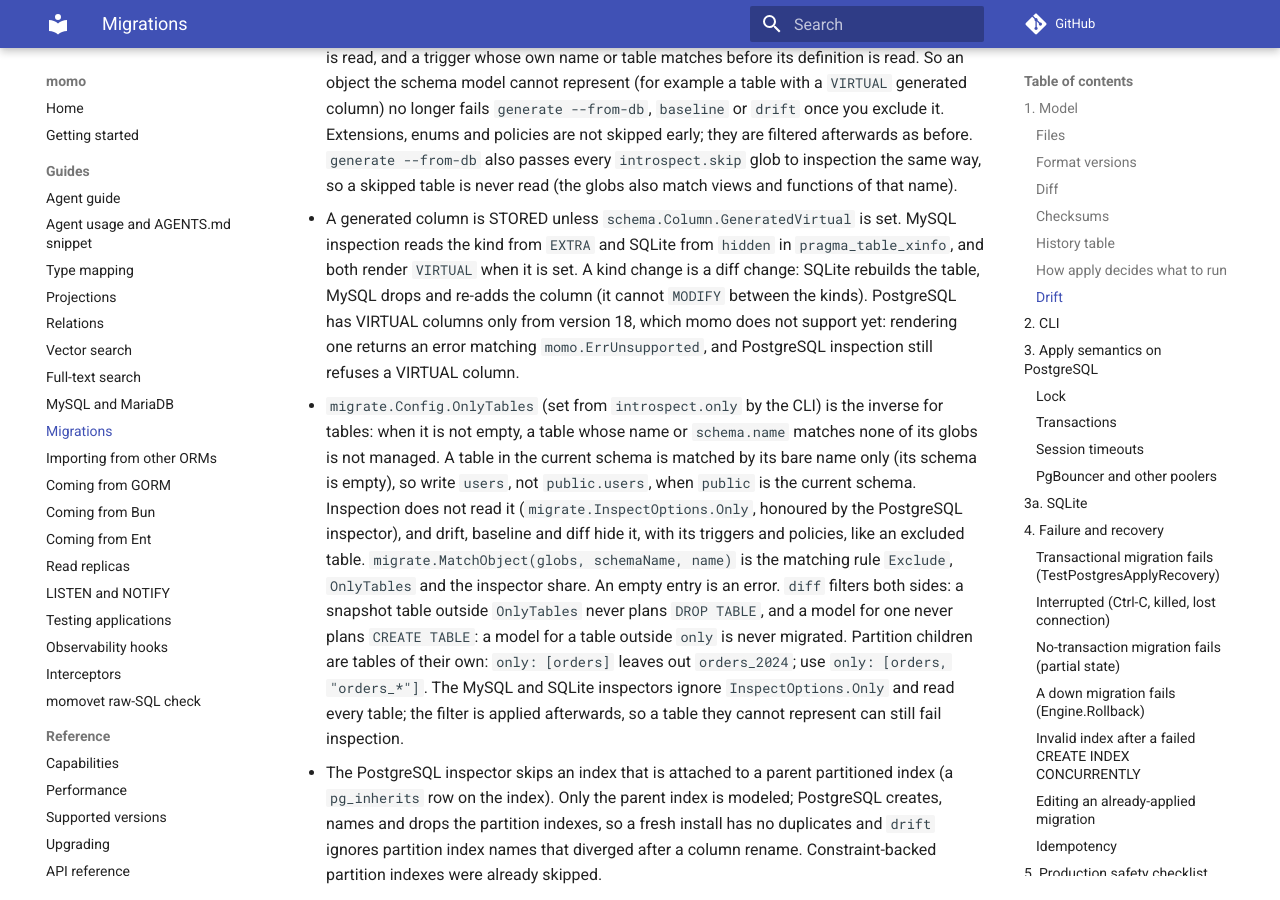
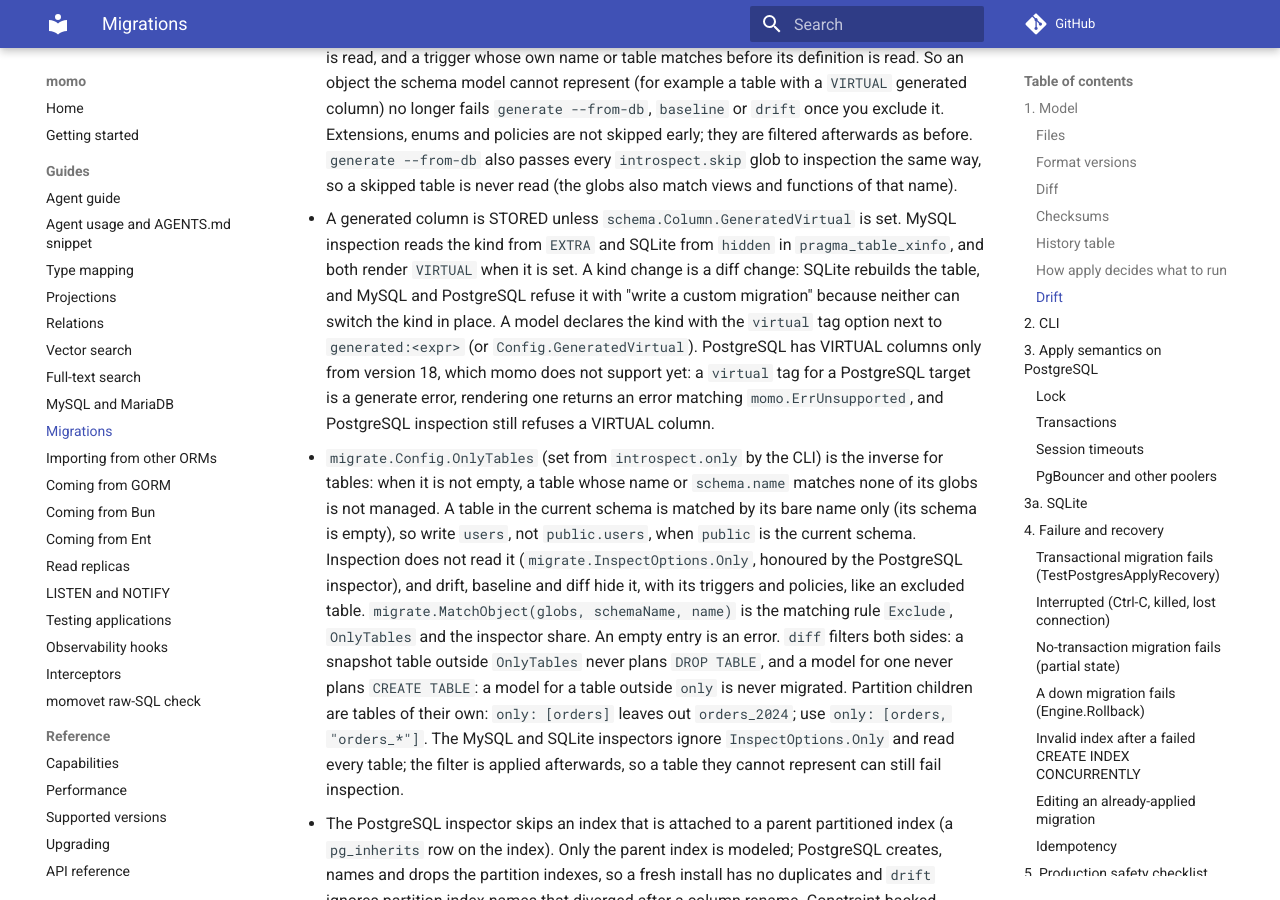
Before and after one commit to azrtydxb/momo, an MkDocs documentation site: the page built from docs/migrations.md, in a window 1280 px wide and 900 px high, scrolled down 5609 px. Built offline with MkDocs 1.6.1 and Material for MkDocs 9.7.7, drawn with Linux system fonts in a browser that asks for light colours; comment, search, counter and statistics services are not loaded; the version menu is left out; some of the changed text lies outside the part shown.

Commit message:
docs: the virtual tag and the MySQL kind-change refusal

```diff
--- a/docs/migrations.md
+++ b/docs/migrations.md
@@ -215,10 +215,13 @@ finding:
 - A generated column is STORED unless `schema.Column.GeneratedVirtual` is set.
   MySQL inspection reads the kind from `EXTRA` and SQLite from `hidden` in
   `pragma_table_xinfo`, and both render `VIRTUAL` when it is set. A kind change
-  is a diff change: SQLite rebuilds the table, MySQL drops and re-adds the
-  column (it cannot `MODIFY` between the kinds). PostgreSQL has VIRTUAL columns
-  only from version 18, which momo does not support yet: rendering one returns
-  an error matching `momo.ErrUnsupported`, and PostgreSQL inspection still
+  is a diff change: SQLite rebuilds the table, and MySQL and PostgreSQL refuse
+  it with "write a custom migration" because neither can switch the kind in
+  place. A model declares the kind with the `virtual` tag option next to
+  `generated:<expr>` (or `Config.GeneratedVirtual`). PostgreSQL has VIRTUAL
+  columns only from version 18, which momo does not support yet: a `virtual`
+  tag for a PostgreSQL target is a generate error, rendering one returns an
+  error matching `momo.ErrUnsupported`, and PostgreSQL inspection still
   refuses a VIRTUAL column.
 - `migrate.Config.OnlyTables` (set from `introspect.only` by the CLI) is the
   inverse for tables: when it is not empty, a table whose name or `schema.name`
@@ -1065,6 +1068,9 @@ field with `generated:<expr>` (or a `c.Generated(&m.Field, "<expr>")` call in
 `MomoConfig` when the expression has a comma), so Insert and Update never write
 it, typed Select and Where can use it, and the snapshot and `migrate diff` carry
 the expression.
+A VIRTUAL one also gets the `virtual` tag option (or `c.GeneratedVirtual(&m.Field,
+"<expr>")` when the expression has a comma), so the model declares the kind the
+database has.
 
 ### The introspect section
 
```
Also changed, not shown: docs/ai-guide.md (+1 -0 lines).
